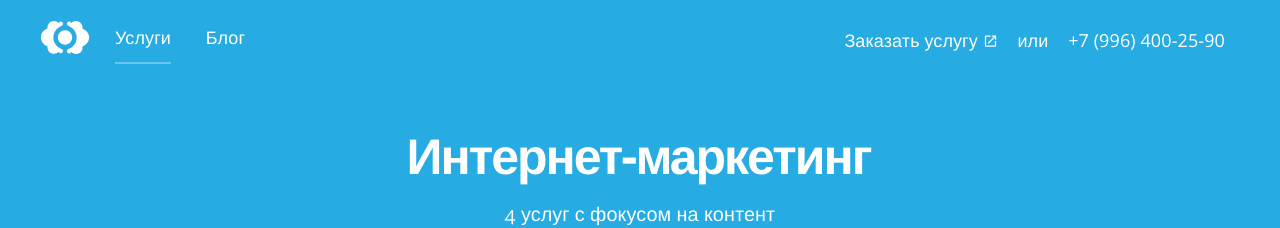
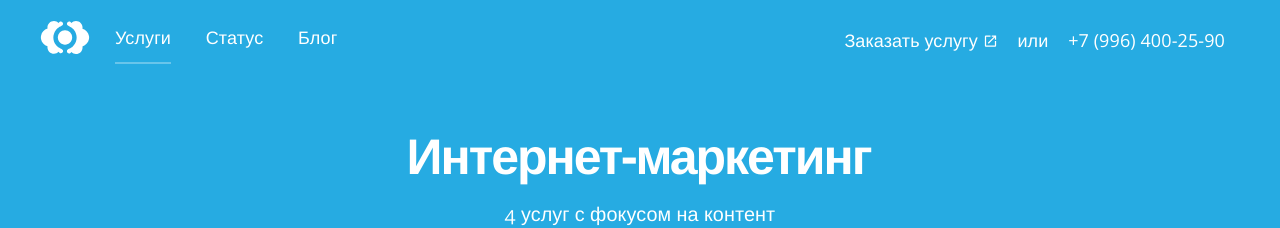
Before and after one commit to RakhimyanTim/digital-marketing.github.io, a Jekyll site: the page built from index.html, in a window 1280 px wide. Shown: the top 228 px of the page. Built offline with Jekyll 4.4.1, drawn with Linux system fonts in a browser that asks for light colours; nearby versions of some CDN libraries.

Commit message:
Updated '_data/navigation.yml' via CloudCannon

```diff
--- a/_data/navigation.yml
+++ b/_data/navigation.yml
@@ -1,4 +1,6 @@
 - name: Услуги
   link: /
+- name: Статус
+  link: /status
 - name: Блог
   link: /blog
```
